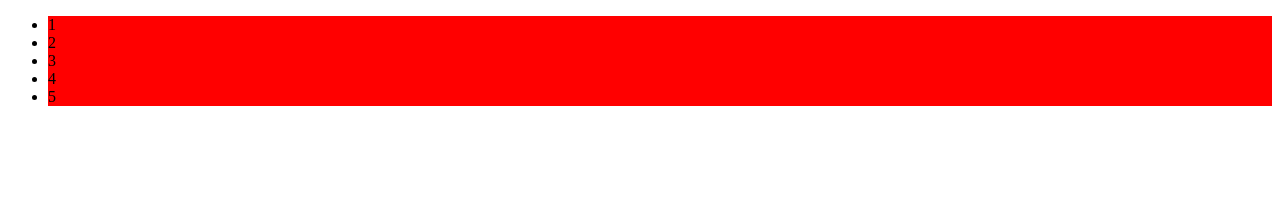
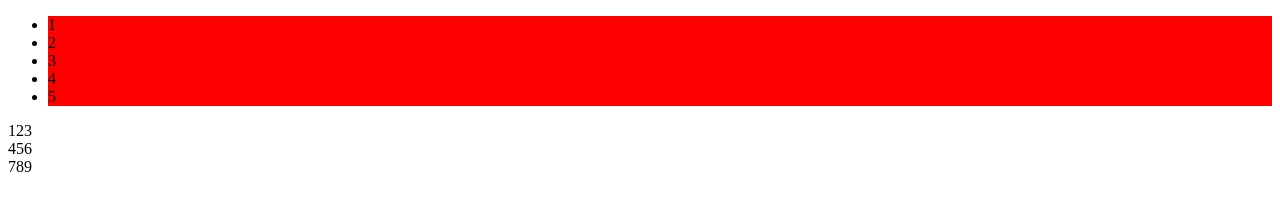
Before and after one commit to 2206487433/web_try, a plain HTML site: page index.html in a window 1280 px wide. Drawn offline with Linux system fonts and the light colour scheme.

Commit message:
增加一些修改div

```diff
--- a/index.html
+++ b/index.html
@@ -18,6 +18,9 @@
         <li>4</li>
         <li>5</li>
     </ul>
+    <div>123</div>
+    <div>456</div>
+    <div>789</div>
 </body>
 <script type="text/javascript">
 </script>
```
